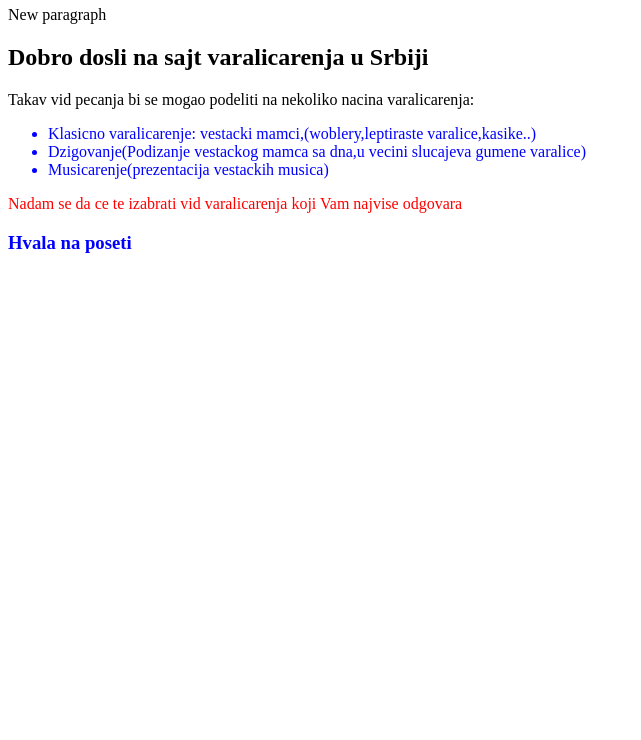
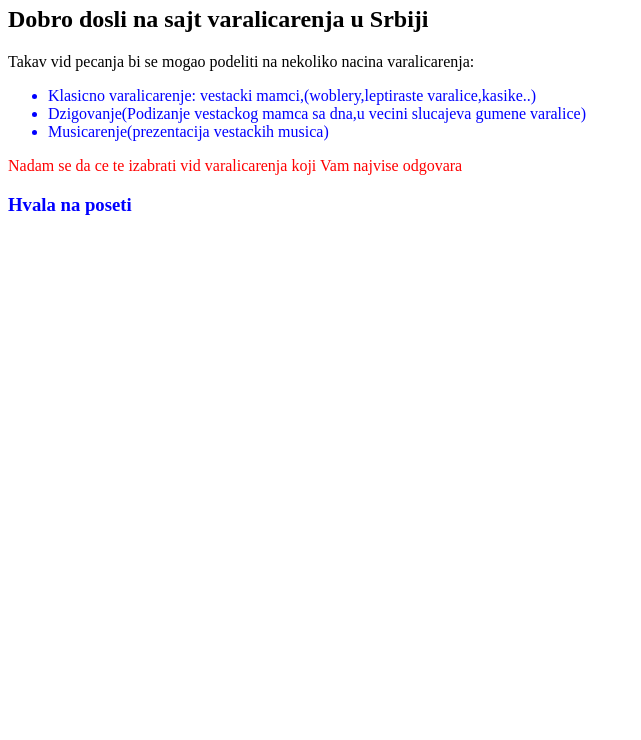
Before and after one commit to Gogy-996/test-Varalicarenje-u-Srbiji-, a plain HTML site: page index.html in a window 1280 px wide. Shown: the part 60-800 px from the top of the page, without its empty margins (0-641 px from the left). Drawn offline with Linux system fonts and the light colour scheme.

Commit message:
paragraph removed

```diff
--- a/index.html
+++ b/index.html
@@ -1,5 +1,5 @@
 <h1 style="color: red;">Varlicarenje na nasim vodama</h1>
-<p1>New paragraph</p1>
+
 <h2>Dobro dosli na sajt varalicarenja u Srbiji</h2>
 
 <p1>Takav vid pecanja bi se mogao podeliti na nekoliko nacina varalicarenja:</p1>
```
